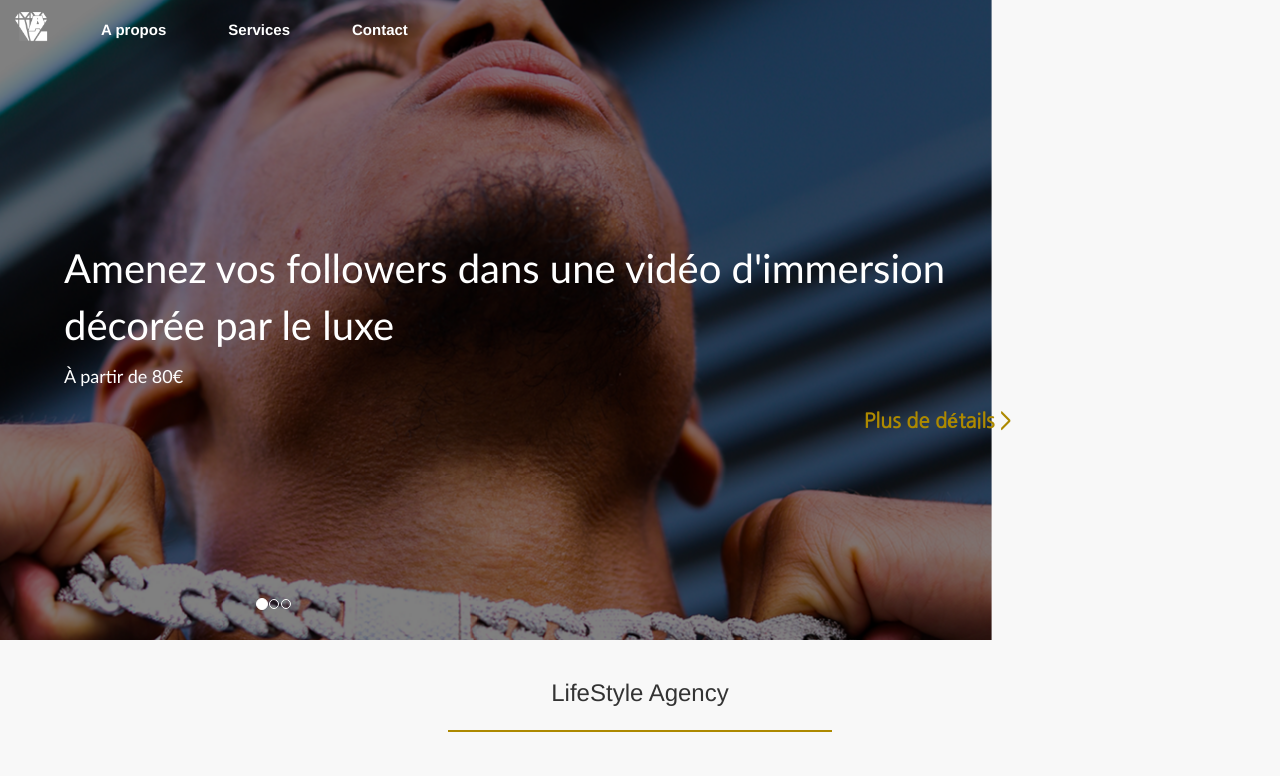
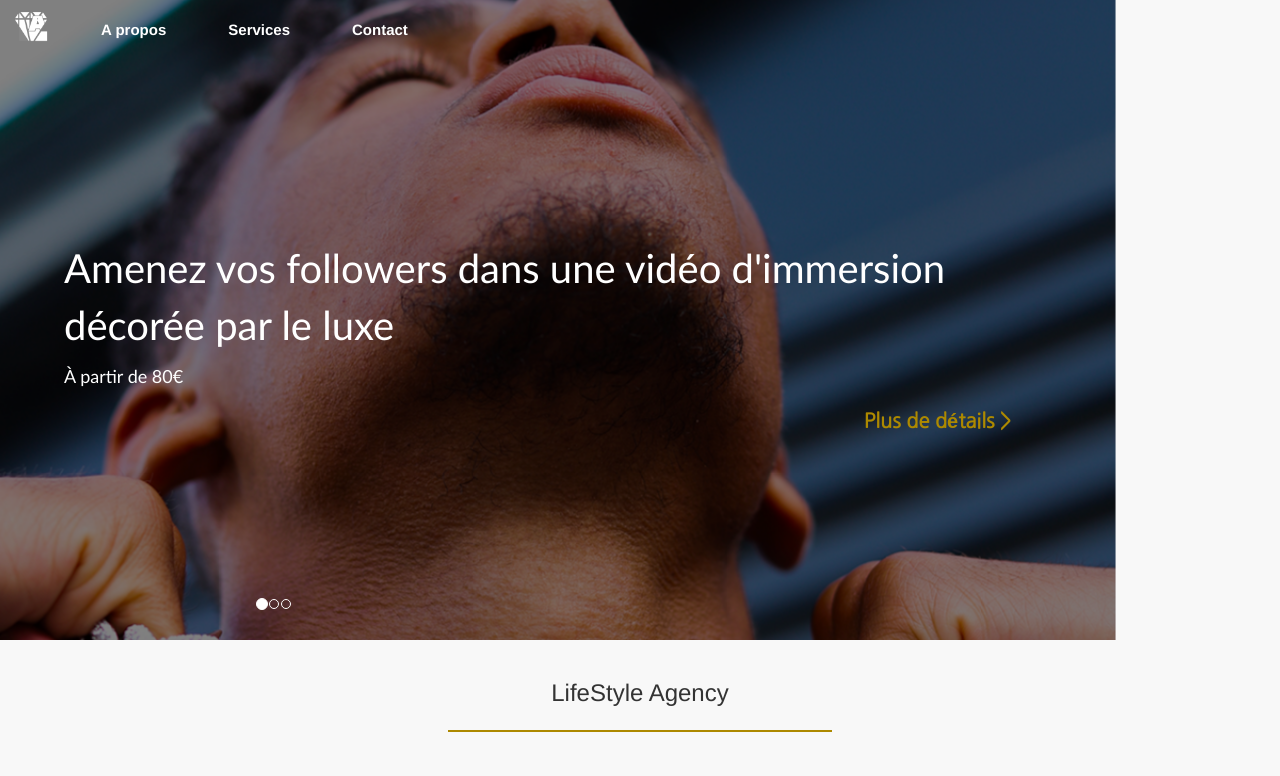
Before and after one commit to HocineBoudieb/lfagency_django, a Django app: page / in a window 1280 px wide. Shown: the top 776 px of the page. Run offline with Django 3.2, Linux system fonts and the light colour scheme; data comes from the database, SQL or seed files in the repository; some libraries are stand-ins or nearby versions.

Commit message:
Update index.html

```diff
--- a/lfapp/templates/index.html
+++ b/lfapp/templates/index.html
@@ -81,12 +81,12 @@
       <!-- Wrapper for slides -->
       <div class="carousel-inner">
         <div class="item active">
-          <img class="zoom" src="{{carousel.0.image.url}}" alt="img1" style="height:120vh; object-fit: cover; position:absolute;">
+          <img class="zoom" src="{{carousel.0.image.url}}" alt="img1" style="object-fit: cover; position:absolute;">
           <div class="legend"><p>{{carousel.0.texte}}</p><p>À partir de {{carousel.0.prix}}€</p></div>
           <a class="btn" href="#services"> Plus de détails > </a>
           </div>
         <div class="item">
-          <img class="zoom"src="{{carousel.1.image.url}}" alt="img2" style="height:120vh; object-fit: cover;">
+          <img class="zoom"src="{{carousel.1.image.url}}" alt="img2" style="object-fit: cover;">
           <div class="legend"><p>{{carousel.1.texte}}</p><p>À partir de {{carousel.1.prix}}€</p></div>
           <a class="btn" href="#services"> Plus de détails > </a>
           <div class="carousel-caption" style="text-align: center; object-fit:cover;
@@ -94,7 +94,7 @@
           </div>
         </div>
         <div class="item">
-          <img class="zoom" src="{{carousel.2.image.url}}" alt="img3" style="height:120vh; object-fit: cover;">
+          <img class="zoom" src="{{carousel.2.image.url}}" alt="img3" style="object-fit: cover;">
           <div class="legend"><p>{{carousel.2.texte}}</p><p>À partir de {{carousel.2.prix}}€</p></div>
           <a class="btn" href="#services"> Plus de détails > </a>
           <div class="carousel-caption">
```
